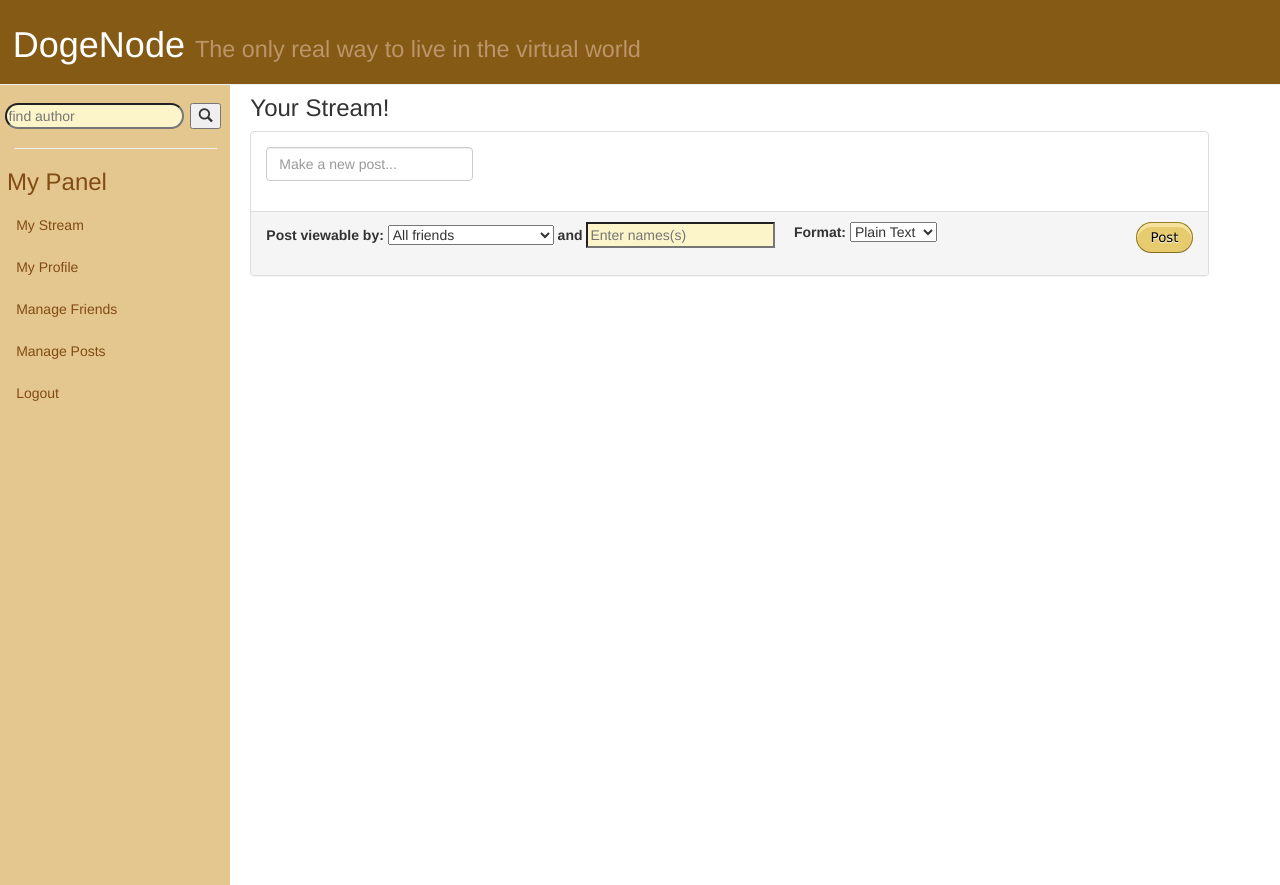
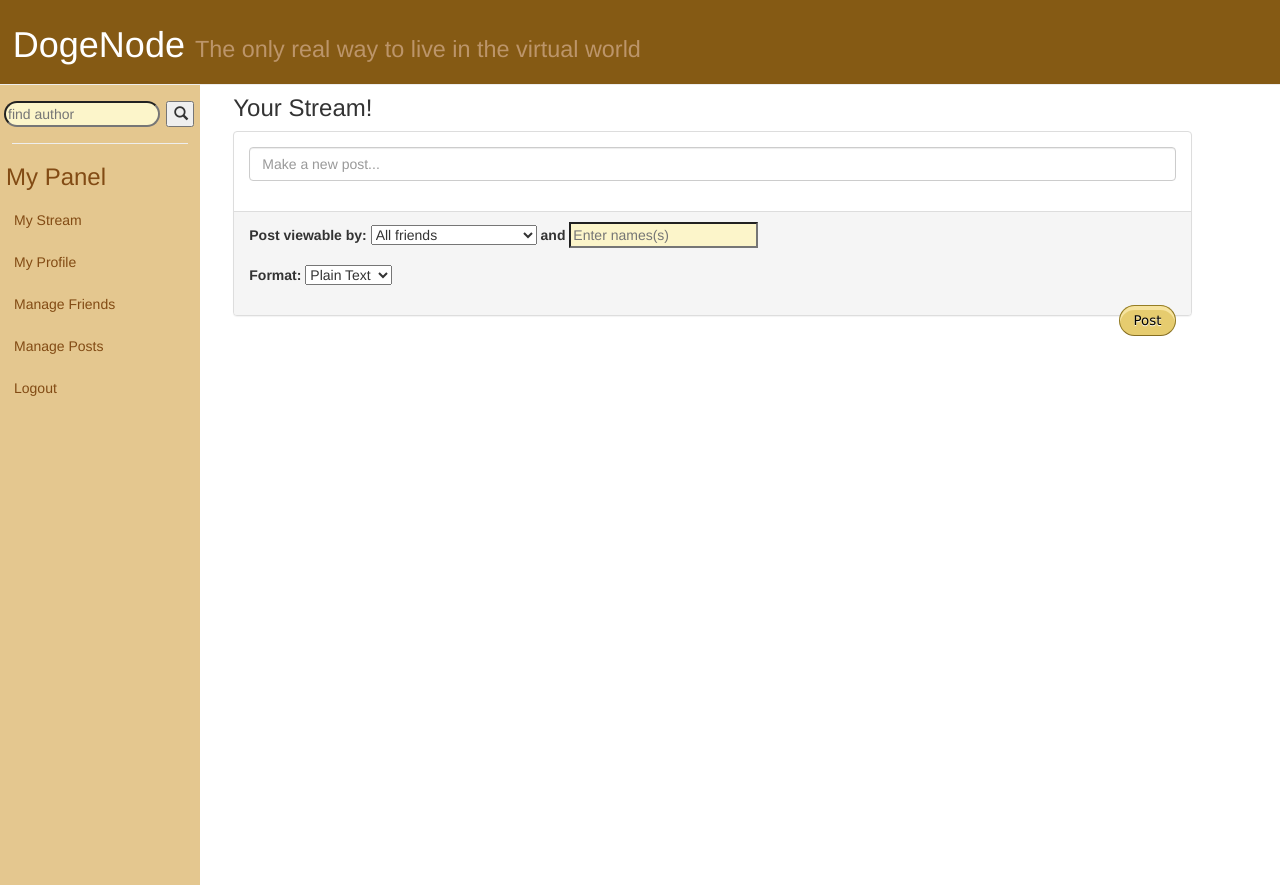
Before and after one commit to awwong1/CMPUT410-Project, a Django app: page /author/stream/ in a window 1280 px wide. Run offline with Django 3.2, Linux system fonts and the light colour scheme; data that the repository does not hold is empty; some libraries are stand-ins or nearby versions.

Commit message:
took out float left on divs, still need to apply flex box model

```diff
--- a/dogenode/static/css/base.css
+++ b/dogenode/static/css/base.css
@@ -55,11 +55,19 @@ h1, h2, h3, h4, h5, h6 {
     border-radius: 15px;
 }
 
+button {
+        -webkit-box-sizing: border-box;
+       -moz-box-sizing: border-box;
+            box-sizing: border-box;
+    width: 14%;
+
+}
+
 /* side nav styling */
 div.side-nav {
-    float: left;
-    width: 18%;
-    /*min-width: 228px;*/
+    position: absolute;
+    z-index: 1;
+    width: 150pt;
     height: 100%;
     background-color: rgb(228,199,143); /* nav background color, light cream */
 }
@@ -143,19 +151,17 @@ li.active > a:focus {
 /* Main section, "content", styling */
 div.content {
     font-color: black;
+        -webkit-box-sizing: border-box;
+       -moz-box-sizing: border-box;
+            box-sizing: border-box;
     width: 78%;
-    float: left;
+    margin-left: 160pt;
 }
 
 div.content section {
     padding: 1% 2% 2% 2%;
 }
 
-
-div.content header h1 {
-    float: left;
-    clear: right;
-}
 
 textarea {
     -webkit-box-sizing: border-box;
@@ -173,10 +179,6 @@ div.profile-img img{
     height: 200pt;
 }
 
-div.content div {
-    float: left;
-}
-
 /* Id element stlying */
 .button-links {
     z-index: -1;
@@ -191,17 +193,6 @@ div#privacyOptions {
 div.post {
     text-align: left;
     width: 100%;
-    float: left;
-    clear: left;
-}
-
-div.post p, div.post {
-    float: left;
-    clear: left;
-}
-
-div.post .date {
-    float: right;
 }
 
 .panel-heading {
--- a/dogenode/templates/author/profile.html
+++ b/dogenode/templates/author/profile.html
@@ -10,7 +10,6 @@
     {% endif %}
   </header>
 
-  <div class="span">
     <div class="profile-img">
       <img src="{{STATIC_URL}}images/doge.jpeg" alt="dogey"/>
     </div>
@@ -24,7 +23,6 @@
       know more about you!
     </p>
     {% endif %}
-  </div>
 
   <!-- GRAB STUFF FROM DATABASE HERE -->
   <table class="table table-bordered">
```
